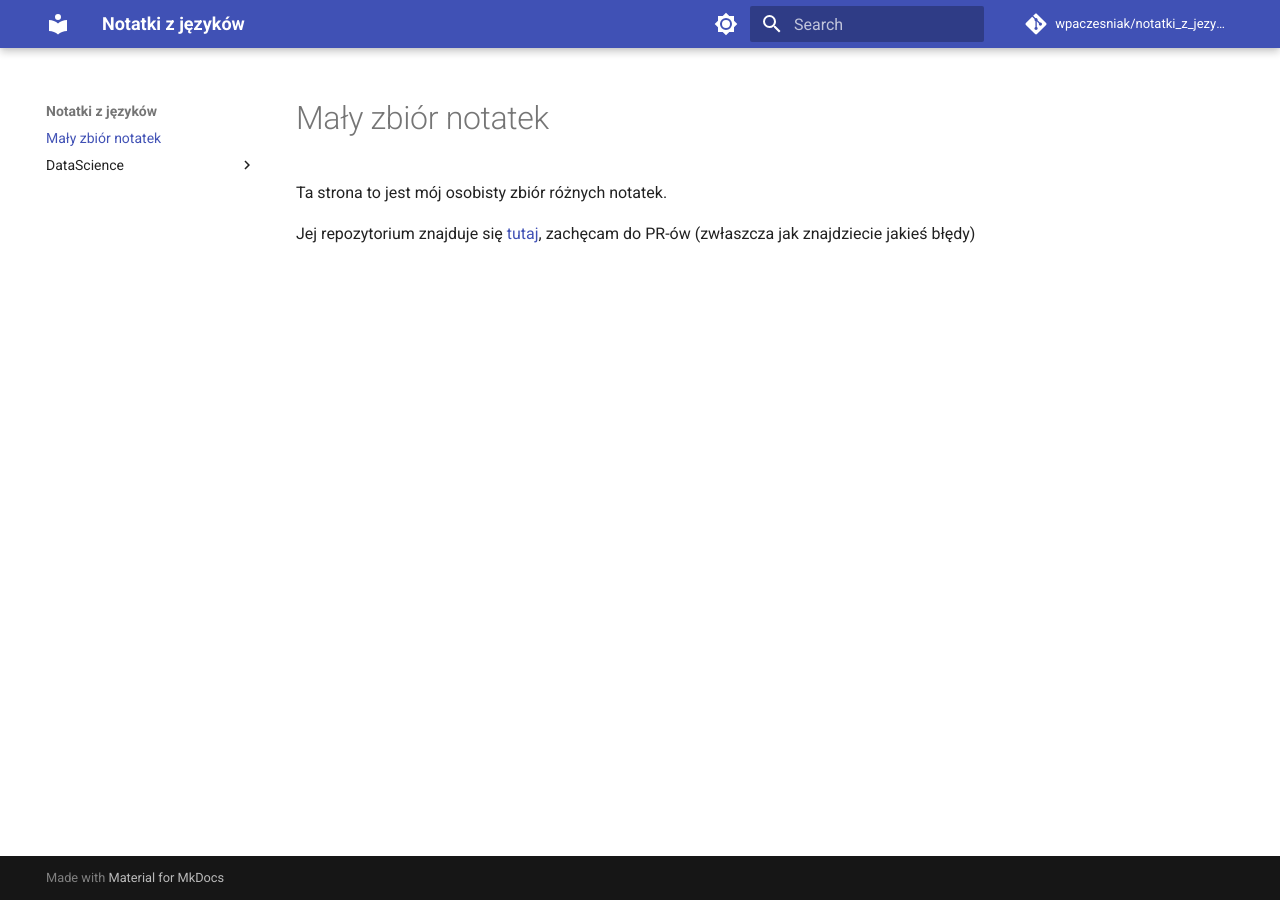
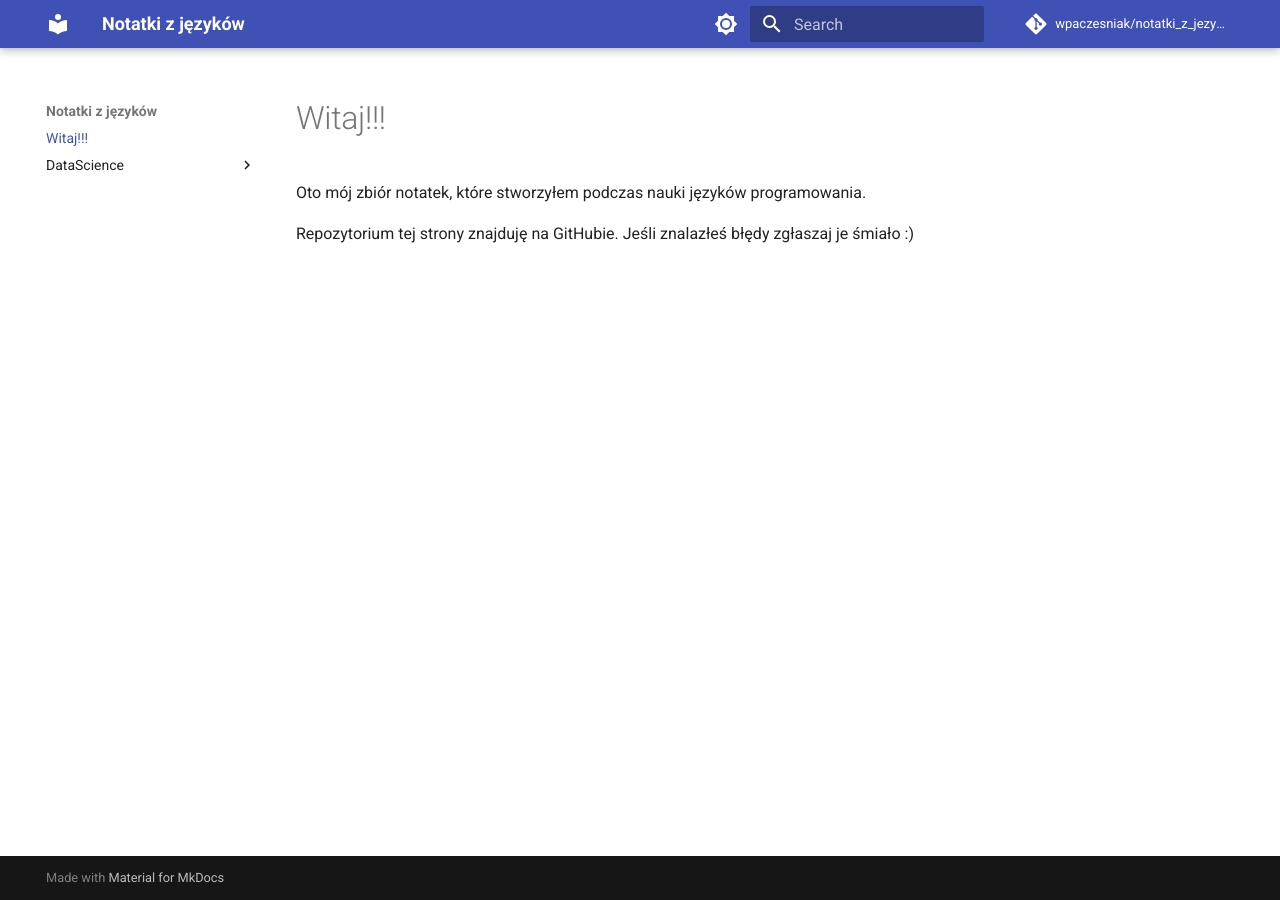
Before and after one commit to wpaczesniak/notatki_z_jezykow-master, an MkDocs documentation site: the page built from docs/index.md, in a window 1280 px wide. Built offline with MkDocs 1.6.1 and Material for MkDocs 9.7.7, drawn with Linux system fonts in a browser that asks for light colours; comment, search, counter and statistics services are not loaded.

Commit message:
Update index.md

```diff
--- a/docs/index.md
+++ b/docs/index.md
@@ -1,5 +1,5 @@
-# Mały zbiór notatek
+# Witaj!!!
 
-Ta strona to jest mój osobisty zbiór różnych notatek.
+Oto mój zbiór notatek, które stworzyłem podczas nauki języków programowania.
 
-Jej repozytorium znajduje się [tutaj](https://github.com/pktiuk/notatki_z_jezykow), zachęcam do PR-ów (zwłaszcza jak znajdziecie jakieś błędy)
+Repozytorium tej strony znajduję na GitHubie. Jeśli znalazłeś błędy zgłaszaj je śmiało :)
```
